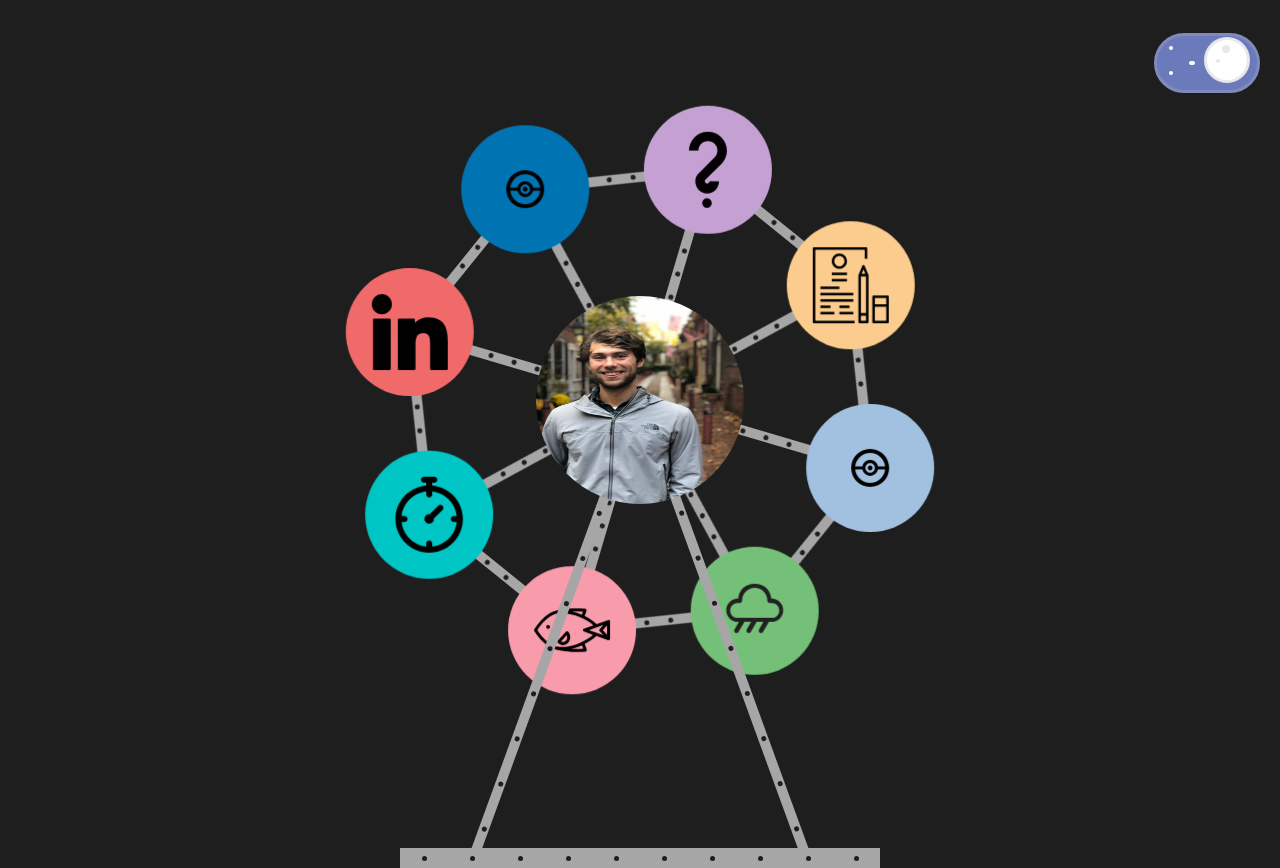
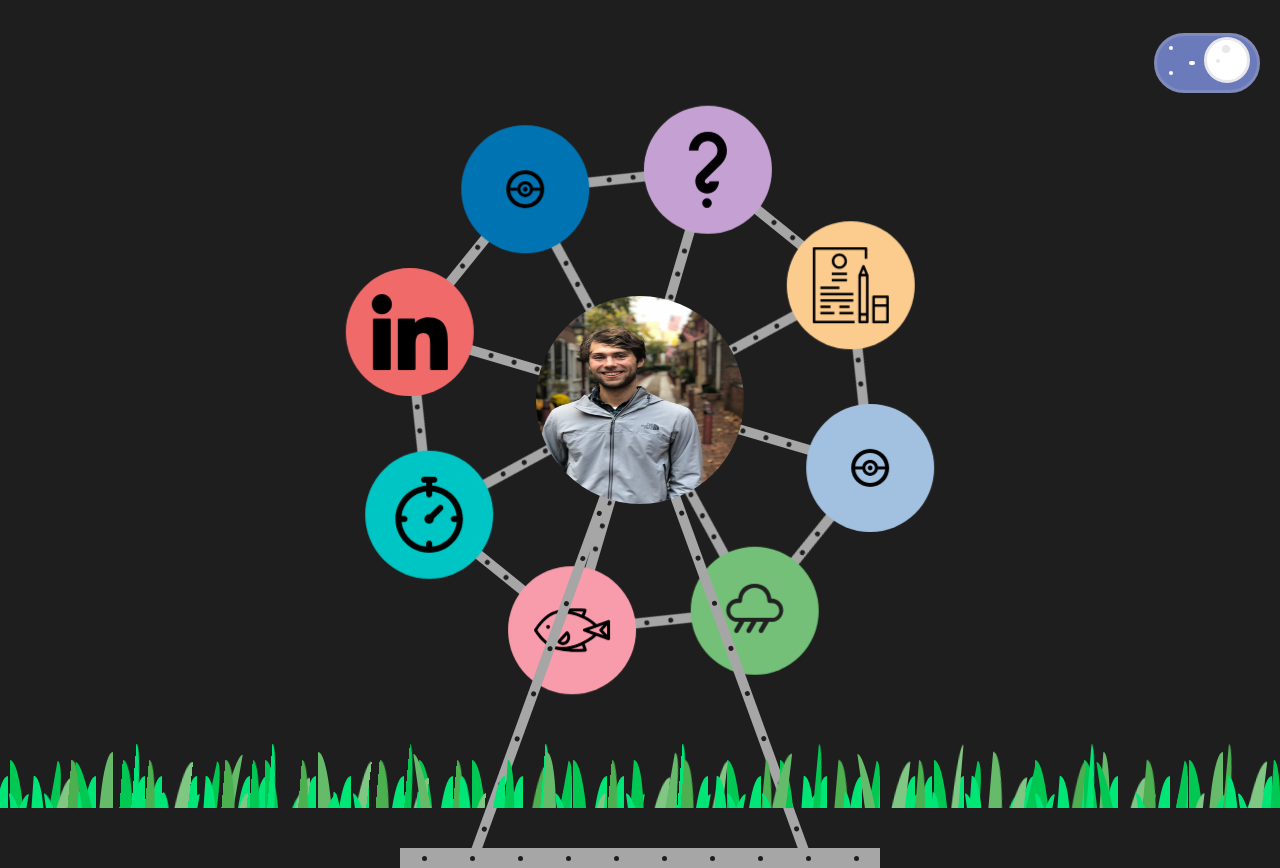
Before and after one commit to piacib/portfolio, a React (Create React App) app: page / in a window 1280 px wide. Built offline with nearby package versions, Linux system fonts and the light colour scheme.

Commit message:
added grass

```diff
--- a/src/App.tsx
+++ b/src/App.tsx
@@ -4,6 +4,7 @@ import "./normalize.css";
 import { keepTheme } from "./utils/theme";
 import FerrisWheel from "./components/FerrisWheel/FerrisWheel";
 import Toggle from "./components/Toggle/Toggle";
+import Grass from "./components/Grass/Grass";
 
 function App() {
   const [x, setX] = useState<number | null>(null);
@@ -26,6 +27,7 @@ function App() {
     <div className="App">
       <Toggle />
       <FerrisWheel mousePosition={{ x, y }} />
+      <Grass />
     </div>
   );
 }
--- /dev/null
+++ b/src/components/Grass/Grass.tsx
@@ -0,0 +1,11 @@
+import React from "react";
+import "./grass.css";
+const Grass = () => {
+  let blades = [];
+  for (let i = 0; i < 150; i++) {
+    blades.push(<div className="blade"></div>);
+  }
+  return <div className="grass">{blades}</div>;
+};
+
+export default Grass;
--- /dev/null
+++ b/src/components/Grass/grass.css
@@ -0,0 +1,153 @@
+.grass {
+  position: fixed;
+  /*   display: inline-block; */
+  bottom: -0.5rem;
+  left: 0;
+  width: 100%;
+  height: 4rem;
+  overflow: hidden;
+  /*     opacity:0; */
+  display: flex;
+  justify-content: space-between;
+}
+
+.blade {
+  height: 6rem;
+  width: 1rem;
+  /*   background-image: url("https://www.transparenttextures.com/patterns/cardboard.png"); */
+  background-size: 300px 300px;
+  background-color: #00e676;
+  border-radius: 100% 0 50% 0;
+  float: left;
+  transform-origin: 50% 100%;
+  margin-top: 2rem;
+  margin-left: -0.5rem;
+  /*   box-shadow: rgba(0,0,0, 0.25) 0.25rem 1rem 0.25rem; */
+}
+.blade:nth-of-type(2n) {
+  width: 0.75rem;
+  transform: rotate(10deg);
+  height: 5rem;
+  margin-top: 3rem;
+}
+
+.blade:nth-of-type(3n) {
+  background-color: #00c853;
+  border-radius: 0 100% 0 50%;
+  height: 7rem;
+  margin-top: 1rem;
+  /*   transform: rotate(-10deg); */
+}
+
+.blade:nth-of-type(4n) {
+  border-radius: 0 100% 0 50%;
+  transform: rotate(-8deg);
+}
+
+.blade:nth-of-type(5n) {
+  transform: rotate(4deg);
+  border-radius: 0 100% 0 50%;
+}
+
+.blade:nth-of-type(7n) {
+  background-color: #81c784;
+  border-radius: 100% 0 50% 0;
+  animation: wind-seven 7s ease alternate infinite;
+}
+
+.blade:nth-of-type(9n) {
+  background-color: #4caf50;
+  animation: wind-three 7s ease alternate infinite;
+}
+
+.blade:nth-of-type(13n) {
+  background-color: #66bb6a;
+  height: 7.5rem;
+  margin-top: 0.5rem;
+}
+
+.blade:nth-of-type(16n) {
+  width: 0.5rem;
+  transform: rotate(-5deg);
+  height: 8rem;
+  margin-top: 0;
+  animation: wind-five 7s ease alternate infinite;
+}
+
+.blade:nth-of-type(24n) {
+  transform: rotate(12deg);
+  height: 7.5rem;
+  margin-top: 0.5;
+}
+
+@keyframes wind-three {
+  100% {
+    transform: rotate(5deg);
+  }
+}
+
+@keyframes wind-five {
+  100% {
+    transform: rotate(5deg);
+  }
+}
+
+@keyframes wind-seven {
+  100% {
+    transform: rotate(7deg);
+  }
+}
+
+@keyframes wave {
+  0% {
+    transform: rotate(-30deg);
+  }
+  10% {
+    transform: rotate(55deg);
+  }
+  15% {
+    transform: rotate(35deg);
+  }
+  20% {
+    transform: rotate(55deg);
+  }
+  25% {
+    transform: rotate(45deg);
+  }
+  30% {
+    transform: rotate(60deg);
+  }
+  35% {
+    transform: rotate(45deg);
+  }
+  40% {
+    transform: rotate(55deg);
+  }
+  46% {
+    transform: rotate(40deg);
+  }
+  50% {
+    transform: rotate(55deg);
+  }
+  55% {
+    transform: rotate(45deg);
+  }
+  60% {
+    transform: rotate(58deg);
+  }
+  65% {
+    transform: rotate(42deg);
+  }
+  70% {
+    transform: rotate(55deg);
+  }
+  75% {
+    transform: rotate(40deg);
+  }
+  80% {
+    transform: rotate(-30deg);
+  }
+  100% {
+    transform: rotate(-30deg);
+  }
+}
```
